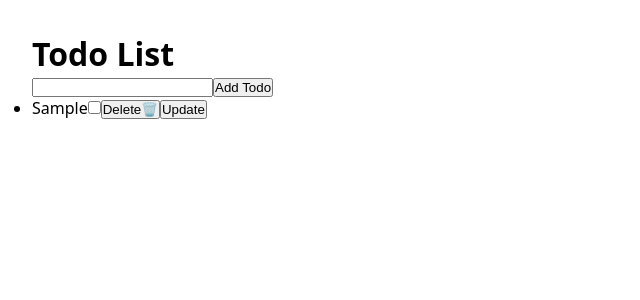
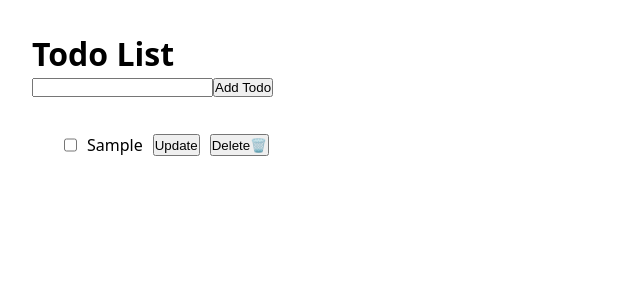
Before and after one commit to albert-byiringiro/react-frontend-engineer-interview-drills, a React (Vite) app: page / in a window 1280 px wide. Both pictures are taken after typing "Sample" into the empty fields and a click on the button "Add Todo". Shown: the top 300 px of the page, without its empty margins (0-640 px from the left). Built offline with nearby package versions, Linux system fonts and the light colour scheme.

Commit message:
feat: add simple css

```diff
--- a/src/App.tsx
+++ b/src/App.tsx
@@ -27,6 +27,14 @@ function App() {
     setInputValue('')
   }
 
+  function toggleTodoComplete(id: number) {
+    setTodos(prevTodos =>
+      prevTodos.map(todo => {
+        return todo.id === id ? { ...todo, completed: !todo.completed } : todo
+      })
+    )
+  }
+
   function deleteTodo(id: number) {
     setTodos(todos.filter(todo => todo.id !== id))
   }
@@ -41,16 +49,16 @@ function App() {
       <div className="display-area">
         <ul className="todo-list">
           {todos.map(todo => (
-            <li key={todo.id}>
-              <span>{todo.text}</span>
+            <li key={todo.id} className="todo-list-item">
               <input
                 type="checkbox"
                 name="completed"
                 id="completed"
                 checked={todo.completed}
               />
+              <span id="todo-text">{todo.text}</span>
+              <button>Update</button>
               <button onClick={() => deleteTodo(todo.id)}>Delete🗑️</button>
-              <button>Update</button>
             </li>
           ))}
         </ul>
--- a/src/index.css
+++ b/src/index.css
@@ -5,6 +5,21 @@
 }
 
 body {
-  font-family: system-ui, -apple-system, sans-serif;
+  font-family:
+    system-ui,
+    -apple-system,
+    sans-serif;
   padding: 2rem;
 }
+
+.todo-list {
+  padding: 2rem;
+  margin-top: 5px;
+  border-radius: 10px;
+}
+
+.todo-list-item {
+  list-style: none;
+  display: flex;
+  gap: 10px;
+}
```
